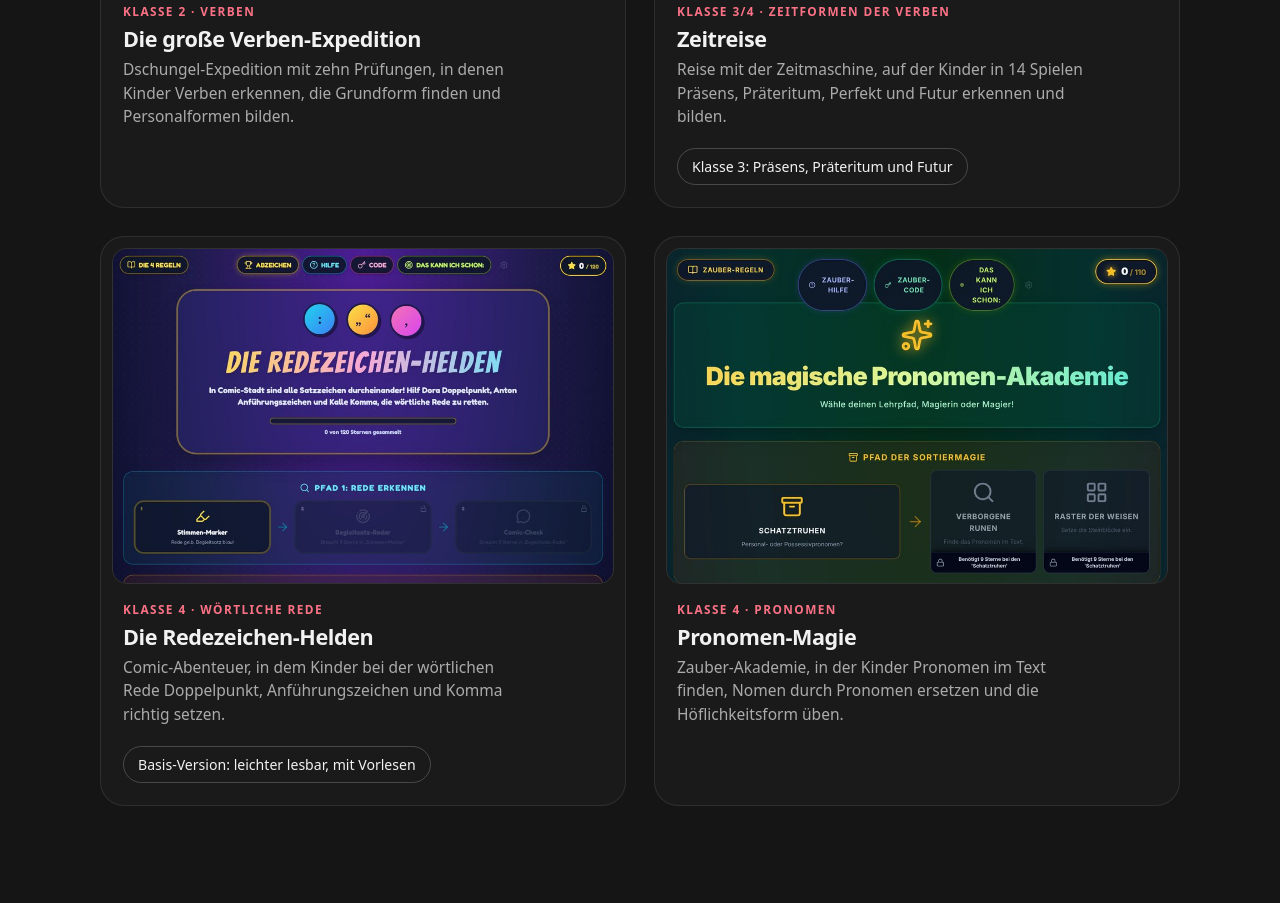
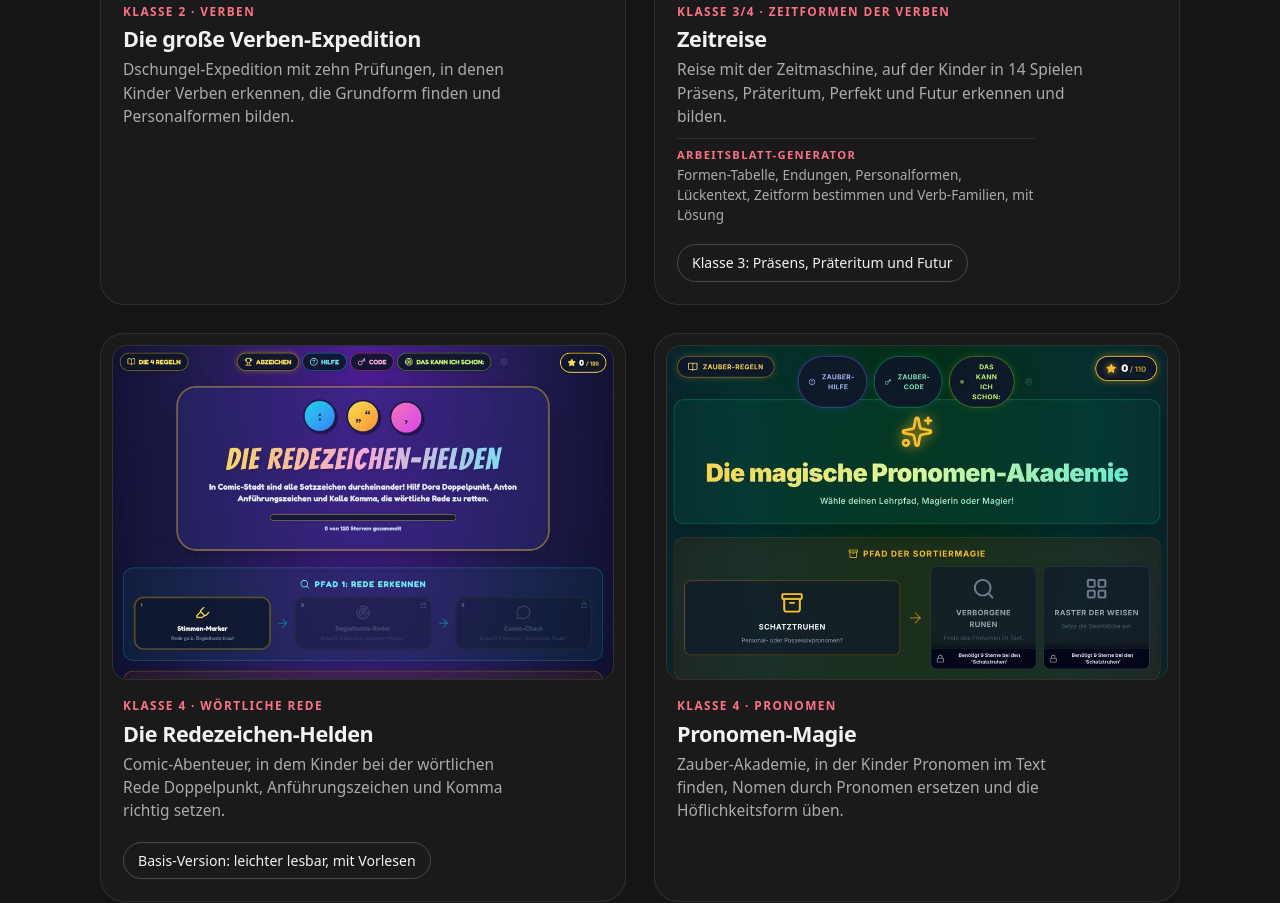
Before and after one commit to mitlaeuferfotografie/mitlaeuferfotografie.github.io, a plain HTML site: page index.html in a window 1280 px wide. Shown: the part 2313-3216 px from the top of the page. Drawn offline with Linux system fonts and the light colour scheme.

Commit message:
Zeitreise: Zeile Arbeitsblatt-Generator ergänzt
Co-Authored-By: Claude Opus 5.5 <noreply@anthropic.com>

```diff
--- a/index.html
+++ b/index.html
@@ -109,6 +109,7 @@
             <span class="card-meta">Klasse 3/4 · Zeitformen der Verben</span>
             <span class="card-title">Zeitreise</span>
             <span class="card-text">Reise mit der Zeitmaschine, auf der Kinder in 14 Spielen Präsens, Präteritum, Perfekt und Futur erkennen und bilden.</span>
+            <span class="card-extra"><span class="card-extra-label">Arbeitsblatt-Generator</span>Formen-Tabelle, Endungen, Personalformen, Lückentext, Zeitform bestimmen und Verb-Familien, mit Lösung</span>
           </span>
         </a>
         <ul class="sub-apps" aria-label="Weitere Fassung der Zeitreise">
```
Also changed, not shown: 1 other file.
